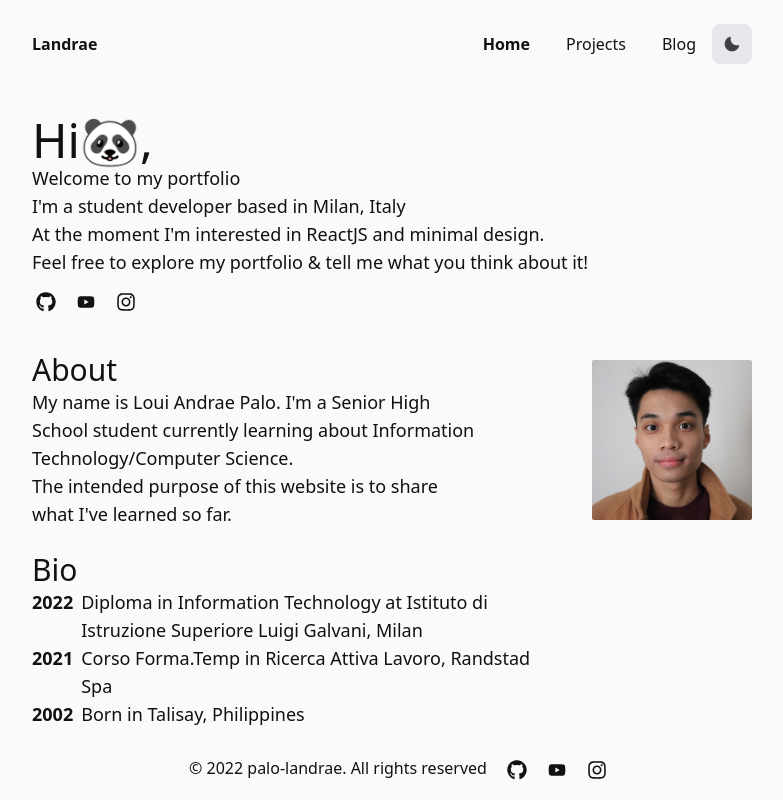
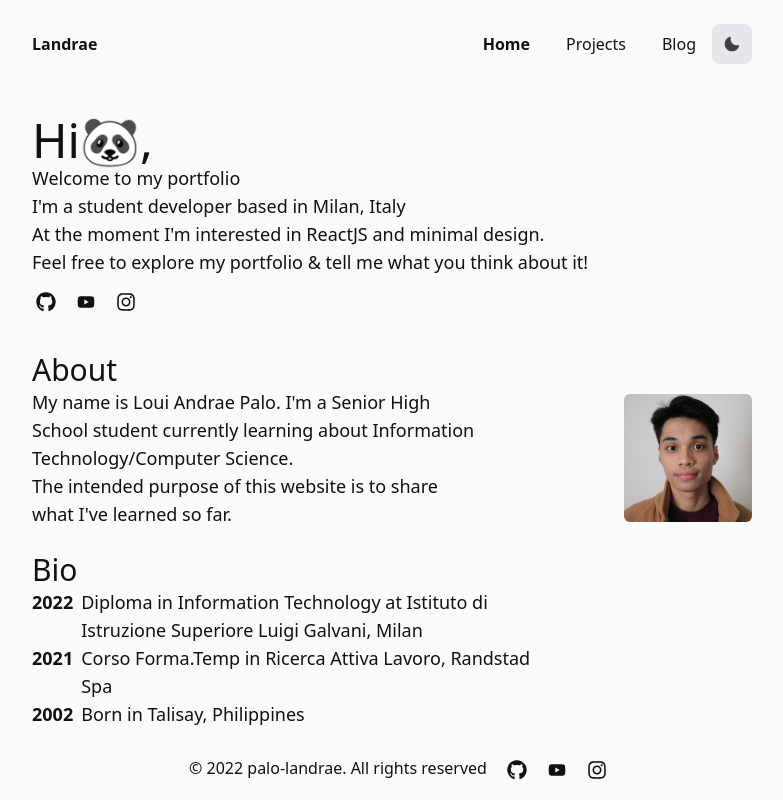
Before and after one commit to palo-landrae/landrae.dev, a Next.js app: page / in a window 1280 px wide. Shown: the whole page, without its empty margins (248-1031 px from the left). Built offline with nearby package versions, Linux system fonts and the light colour scheme.

Commit message:
:wrench: typing + img size

```diff
--- a/lib/types.ts
+++ b/lib/types.ts
@@ -16,7 +16,7 @@ export type Like = {
   id?: string;
   slug: string;
   likes?: string[];
-  text?: string;
+  text?: boolean;
 };
 
 export type Project = {
--- a/pages/index.tsx
+++ b/pages/index.tsx
@@ -31,9 +31,9 @@ const Home: NextPage = () => {
 
       {/* About-start */}
       <div className="px-6 my-3">
+        <h1 className="text-3xl">About</h1>
         <div className="flex flex-col md:flex-row align-center justify-center md:justify-between">
           <div className="max-w-md">
-            <h1 className="text-3xl">About</h1>
             <p className="text-base md:text-lg">
               My name is Loui Andrae Palo. I&#39;m a Senior High School student
               currently learning about Information Technology/Computer Science.
@@ -42,12 +42,12 @@ const Home: NextPage = () => {
               learned so far.
             </p>
           </div>
-          <div className="w-40 h-40 rounded-sm self-center overflow-hidden relative mx-auto md:mx-0 mt-5 md:mt-0">
+          <div className="w-32 h-32 rounded-md self-center overflow-hidden relative mx-auto md:mx-0 mt-5 md:mt-0">
             <Image
               alt="Blog post image"
               src="/images/profile.jpg"
-              width={160}
-              height={160}
+              width={128}
+              height={128}
             />
           </div>
         </div>
```
